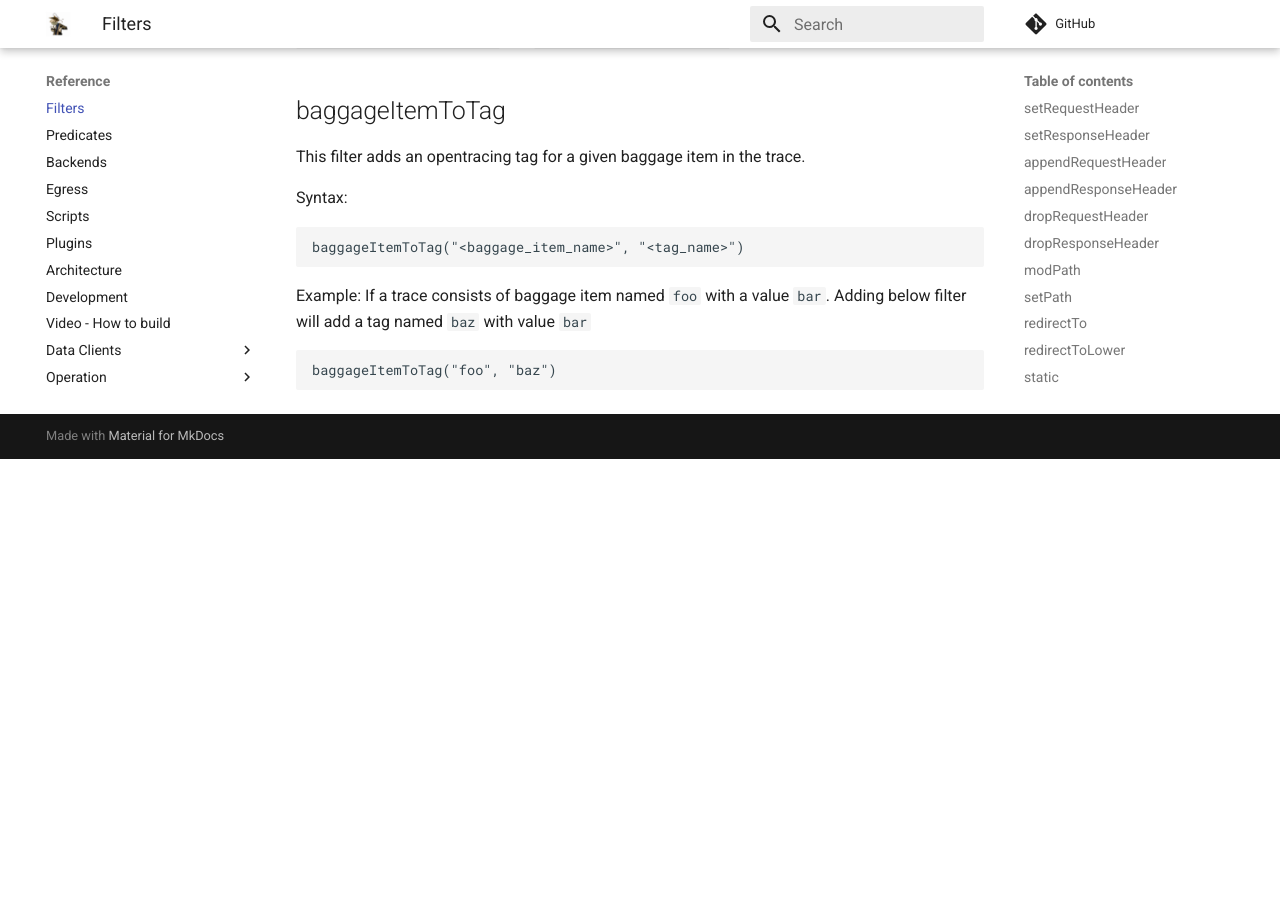
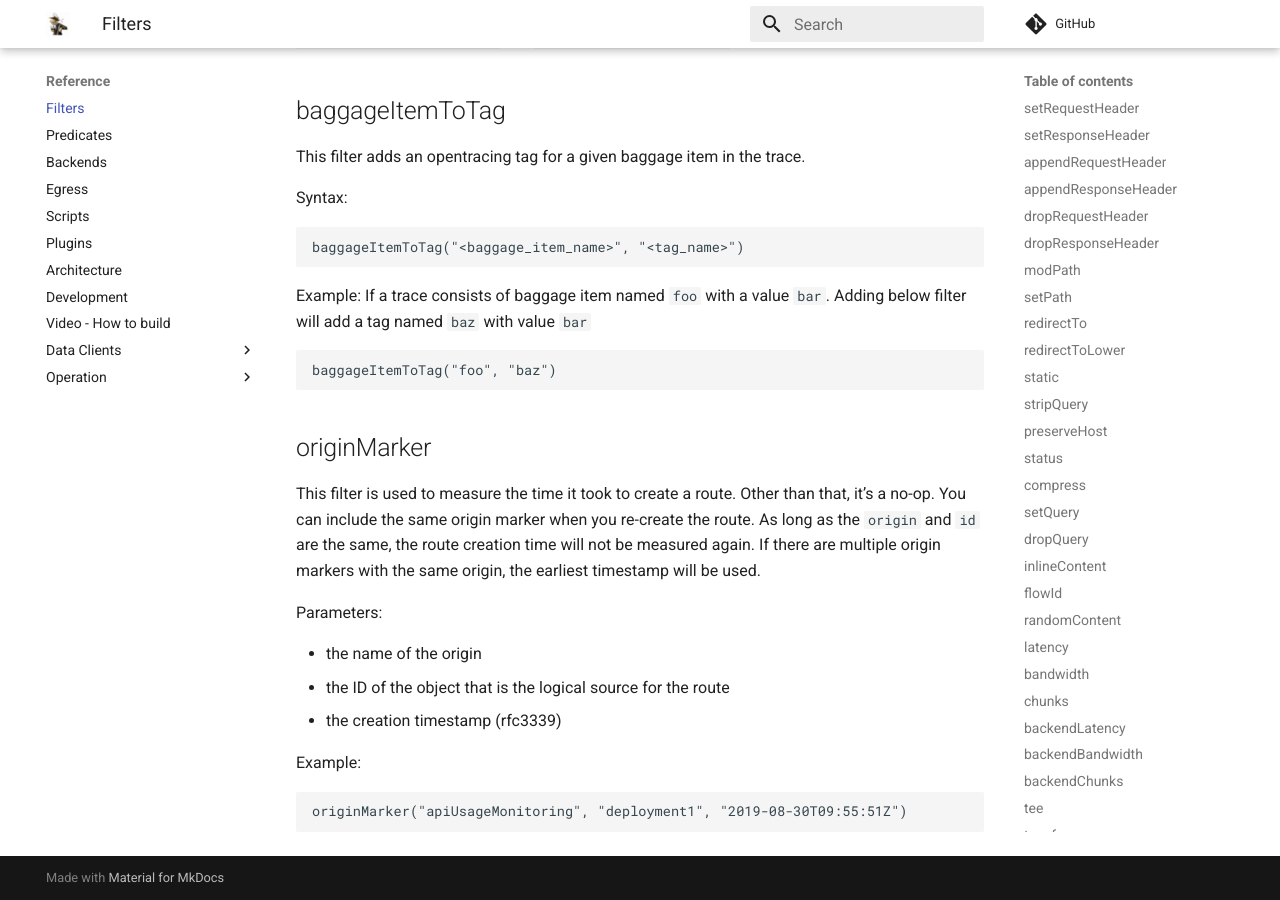
Before and after one commit to zalando/skipper, an MkDocs documentation site: the page built from docs/reference/filters.md, in a window 1280 px wide and 900 px high, scrolled down 34153 px. Built offline with MkDocs 1.6.1 and Material for MkDocs 9.7.7, drawn with Linux system fonts in a browser that asks for light colours; comment, search, counter and statistics services are not loaded; before the commit the page ends 34612 px from its top, so only the background shows below that.

Commit message:
monitor route creation time
Signed-off-by: Gregor Zeitlinger <gregor.zeitlinger@zalando.de>

````diff
--- a/docs/reference/filters.md
+++ b/docs/reference/filters.md
@@ -1542,3 +1542,21 @@ Example: If a trace consists of baggage item named `foo` with a value `bar`. Add
 ```
 baggageItemToTag("foo", "baz")
 ```
+
+## originMarker
+
+This filter is used to measure the time it took to create a route. Other than that, it's a no-op.
+You can include the same origin marker when you re-create the route. As long as the `origin` and `id` are the same, the route creation time will not be measured again.
+If there are multiple origin markers with the same origin, the earliest timestamp will be used.
+
+Parameters:
+
+* the name of the origin
+* the ID of the object that is the logical source for the route
+* the creation timestamp (rfc3339)
+
+Example:
+
+```
+originMarker("apiUsageMonitoring", "deployment1", "2019-08-30T09:55:51Z")
+```
````
